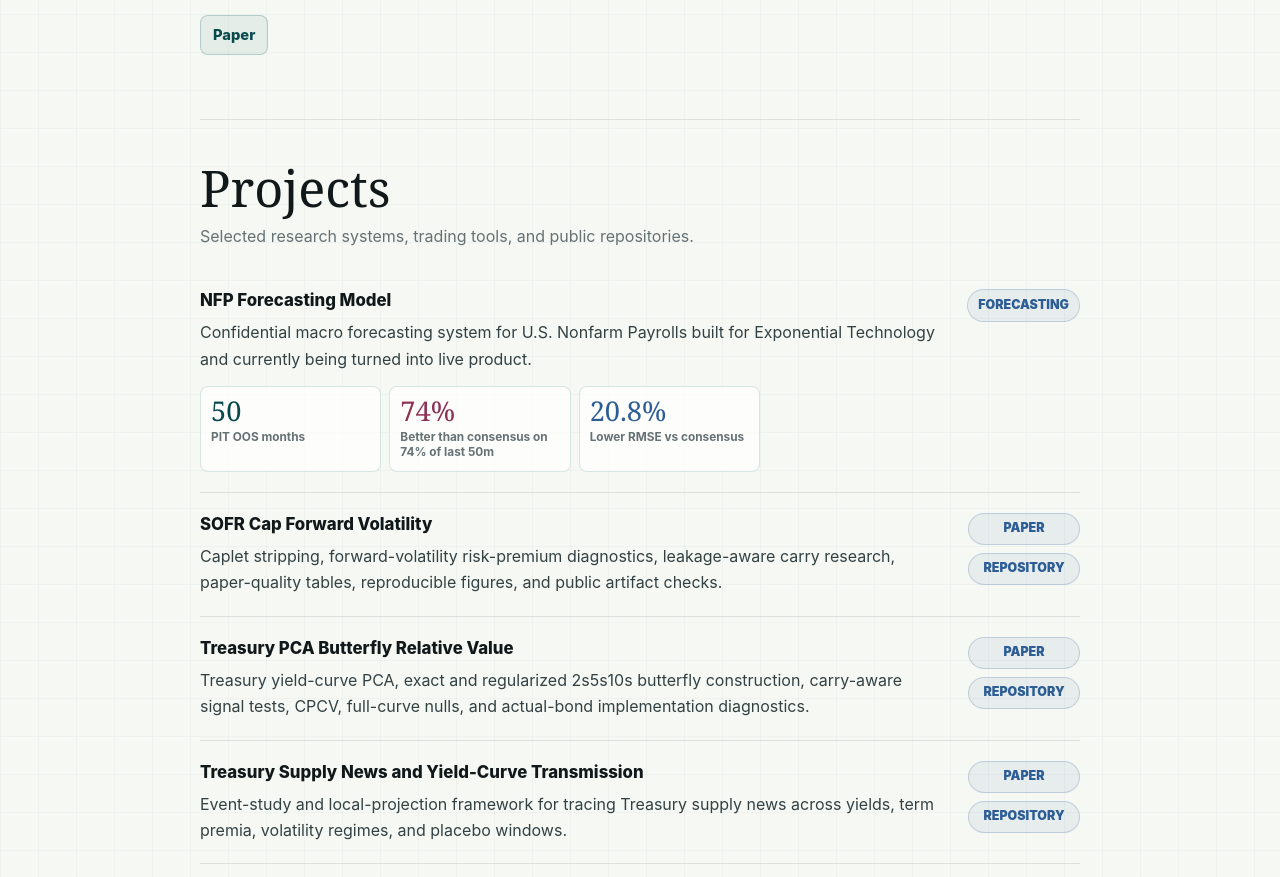
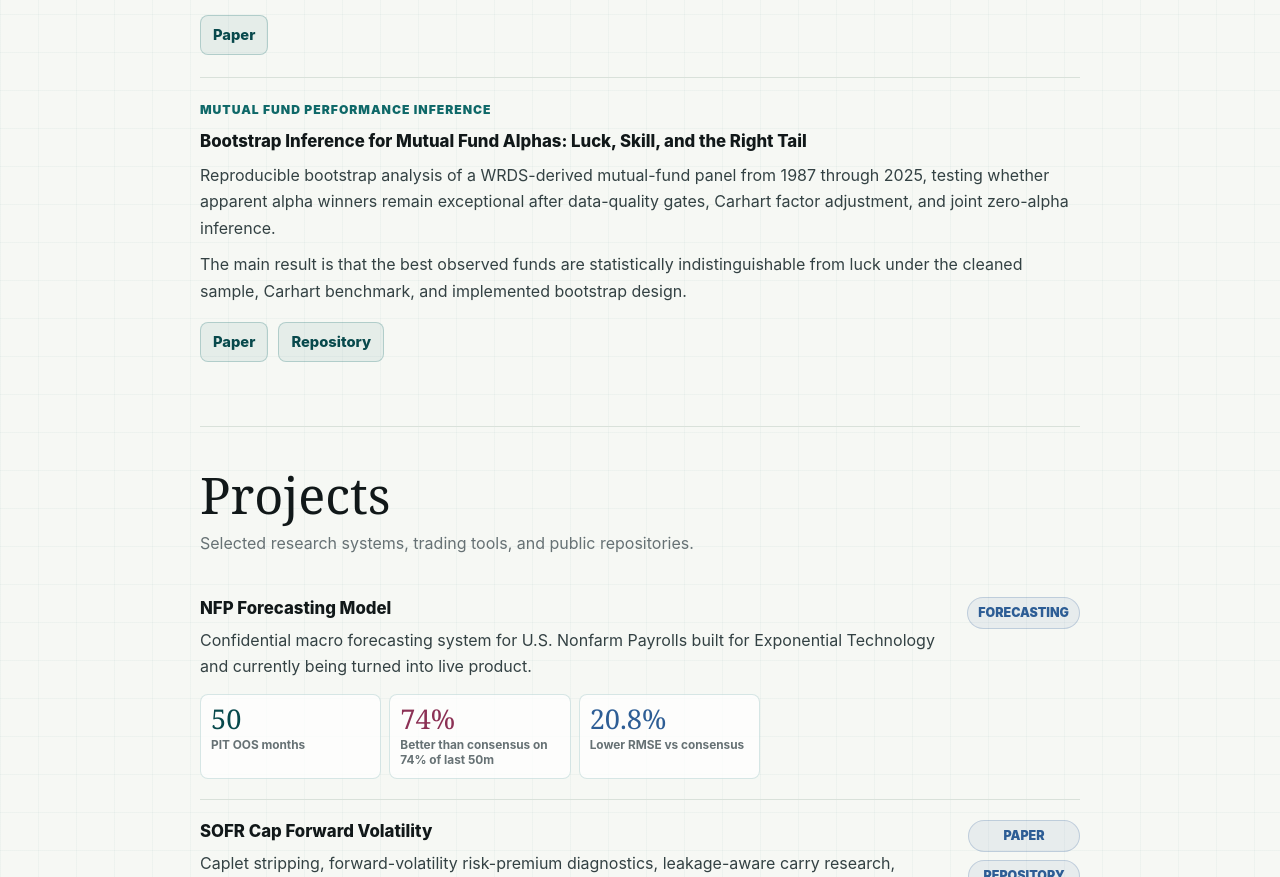
Before and after one commit to dhruvk1432/dhruvk1432.github.io, a plain HTML site: page index.html in a window 1280 px wide. Shown: the part 1050-1927 px from the top of the page. Drawn offline with Linux system fonts and the light colour scheme.

Commit message:
Add mutual fund bootstrap paper

```diff
--- a/index.html
+++ b/index.html
@@ -95,6 +95,32 @@
           </div>
           <div class="action-links" aria-label="Thesis links">
             <a href="assets/papers/Dhruv_Kohli_Honors_Thesis.pdf">Paper</a>
+          </div>
+        </article>
+
+        <article class="paper-card">
+          <div class="item-main">
+            <p class="kicker">Mutual Fund Performance Inference</p>
+            <h3>
+              <a href="assets/papers/Bootstrap_Inference_Mutual_Fund_Alphas.pdf">
+                Bootstrap Inference for Mutual Fund Alphas: Luck, Skill, and the Right Tail
+              </a>
+            </h3>
+            <p>
+              Reproducible bootstrap analysis of a WRDS-derived mutual-fund
+              panel from 1987 through 2025, testing whether apparent alpha
+              winners remain exceptional after data-quality gates, Carhart
+              factor adjustment, and joint zero-alpha inference.
+            </p>
+            <p>
+              The main result is that the best observed funds are statistically
+              indistinguishable from luck under the cleaned sample, Carhart
+              benchmark, and implemented bootstrap design.
+            </p>
+          </div>
+          <div class="action-links" aria-label="Mutual fund bootstrap paper links">
+            <a href="assets/papers/Bootstrap_Inference_Mutual_Fund_Alphas.pdf">Paper</a>
+            <a href="https://github.com/dhruvk1432/Mutual-Fund-Bootstrap-Inference">Repository</a>
           </div>
         </article>
       </section>
```
Also changed, not shown: 4 other files.
